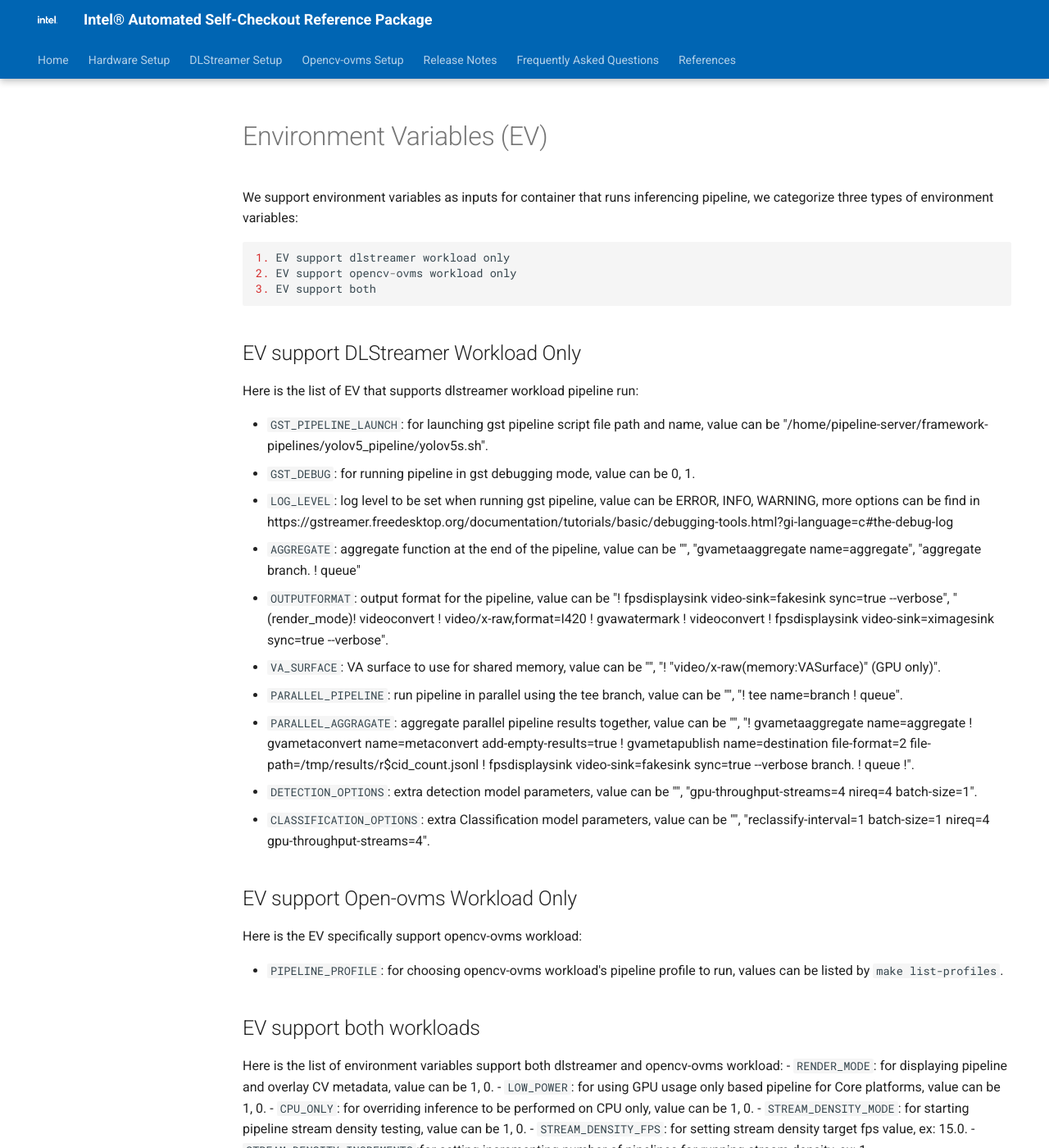
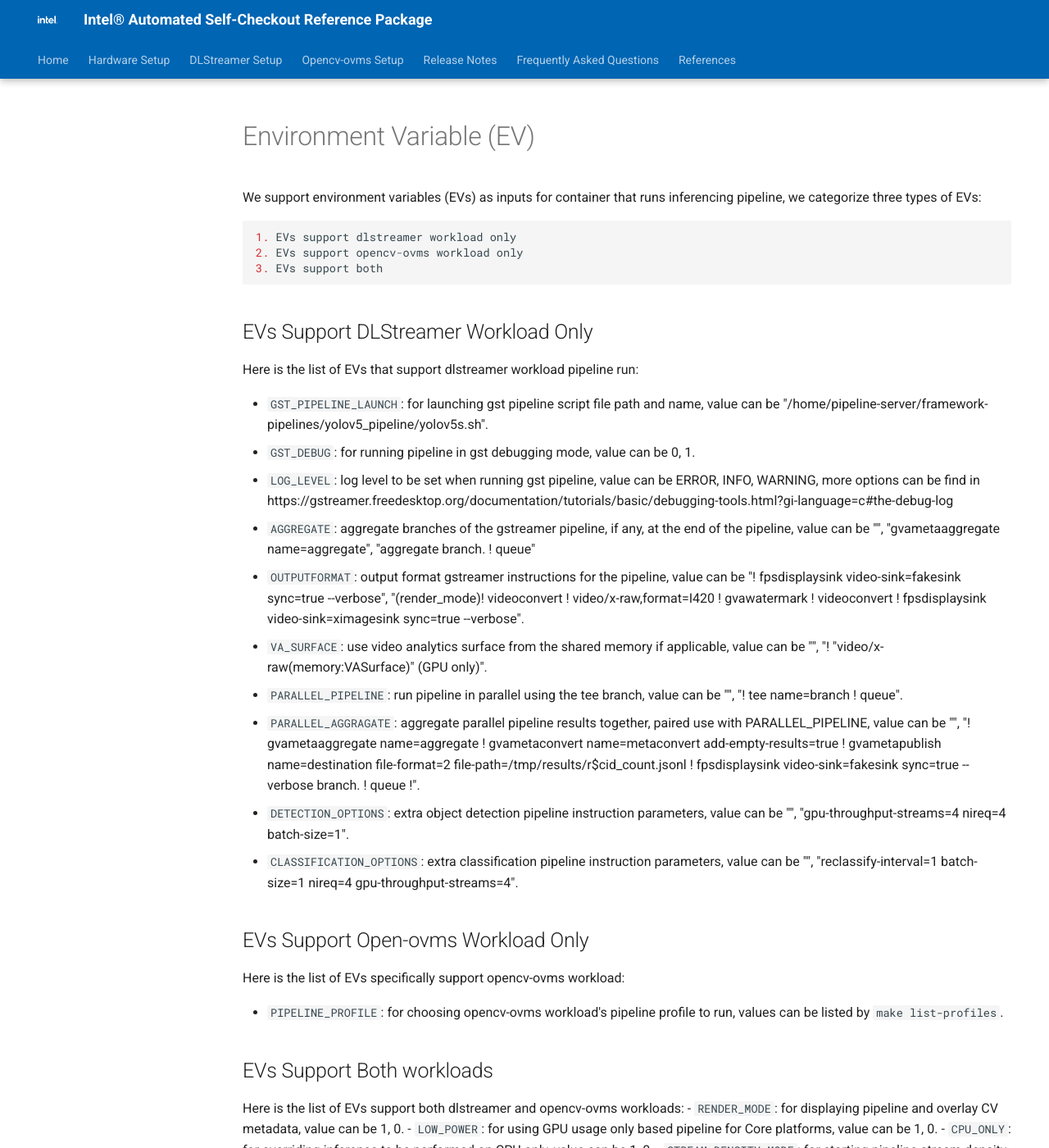
Before and after one commit to intel-retail/automated-self-checkout, an MkDocs documentation site: the page built from docs_src/environment_variables.md, in a window 1280 px wide and 1400 px high. Shown: the whole window at 82% size. Built offline with MkDocs 1.6.1 and Material for MkDocs 9.7.7, drawn with Linux system fonts in a browser that asks for light colours; comment, search, counter and statistics services are not loaded; some of the changed text lies outside the part shown.

Commit message:
doc: update from comments
Signed-off-by: Valina Li <valina.li@intel.com>

````diff
--- a/docs_src/environment_variables.md
+++ b/docs_src/environment_variables.md
@@ -1,31 +1,31 @@
-# Environment Variables (EV)
-We support environment variables as inputs for container that runs inferencing pipeline, we categorize three types of environment variables:
+# Environment Variable (EV)
+We support environment variables (EVs) as inputs for container that runs inferencing pipeline, we categorize three types of EVs:
 
-    1. EV support dlstreamer workload only
-    2. EV support opencv-ovms workload only
-    3. EV support both
+    1. EVs support dlstreamer workload only
+    2. EVs support opencv-ovms workload only
+    3. EVs support both
 
-## EV support DLStreamer Workload Only
-Here is the list of EV that supports dlstreamer workload pipeline run:
+## EVs Support DLStreamer Workload Only
+Here is the list of EVs that support dlstreamer workload pipeline run:
 
 - `GST_PIPELINE_LAUNCH`: for launching gst pipeline script file path and name, value can be "/home/pipeline-server/framework-pipelines/yolov5_pipeline/yolov5s.sh".
 - `GST_DEBUG`: for running pipeline in gst debugging mode, value can be 0, 1.
 - `LOG_LEVEL`: log level to be set when running gst pipeline, value can be ERROR, INFO, WARNING, more options can be find in https://gstreamer.freedesktop.org/documentation/tutorials/basic/debugging-tools.html?gi-language=c#the-debug-log
-- `AGGREGATE`: aggregate function at the end of the pipeline, value can be "", "gvametaaggregate name=aggregate", "aggregate branch. ! queue"
-- `OUTPUTFORMAT`: output format for the pipeline, value can be "! fpsdisplaysink video-sink=fakesink sync=true --verbose", "(render_mode)! videoconvert ! video/x-raw,format=I420 ! gvawatermark ! videoconvert ! fpsdisplaysink video-sink=ximagesink sync=true --verbose".
-- `VA_SURFACE`: VA surface to use for shared memory, value can be "", "! "video/x-raw(memory:VASurface)" (GPU only)".
+- `AGGREGATE`: aggregate branches of the gstreamer pipeline, if any, at the end of the pipeline, value can be "", "gvametaaggregate name=aggregate", "aggregate branch. ! queue"
+- `OUTPUTFORMAT`: output format gstreamer instructions for the pipeline, value can be "! fpsdisplaysink video-sink=fakesink sync=true --verbose", "(render_mode)! videoconvert ! video/x-raw,format=I420 ! gvawatermark ! videoconvert ! fpsdisplaysink video-sink=ximagesink sync=true --verbose".
+- `VA_SURFACE`: use video analytics surface from the shared memory if applicable, value can be "", "! "video/x-raw(memory:VASurface)" (GPU only)".
 - `PARALLEL_PIPELINE`: run pipeline in parallel using the tee branch, value can be "", "! tee name=branch ! queue".
-- `PARALLEL_AGGRAGATE`: aggregate parallel pipeline results together, value can be "", "! gvametaaggregate name=aggregate ! gvametaconvert name=metaconvert add-empty-results=true ! gvametapublish name=destination file-format=2 file-path=/tmp/results/r$cid_count.jsonl ! fpsdisplaysink video-sink=fakesink sync=true --verbose branch. ! queue !".
-- `DETECTION_OPTIONS`: extra detection model parameters, value can be "", "gpu-throughput-streams=4 nireq=4 batch-size=1".
-- `CLASSIFICATION_OPTIONS`: extra Classification model parameters, value can be "", "reclassify-interval=1 batch-size=1 nireq=4 gpu-throughput-streams=4".
+- `PARALLEL_AGGRAGATE`: aggregate parallel pipeline results together, paired use with PARALLEL_PIPELINE, value can be "", "! gvametaaggregate name=aggregate ! gvametaconvert name=metaconvert add-empty-results=true ! gvametapublish name=destination file-format=2 file-path=/tmp/results/r$cid_count.jsonl ! fpsdisplaysink video-sink=fakesink sync=true --verbose branch. ! queue !".
+- `DETECTION_OPTIONS`: extra object detection pipeline instruction parameters, value can be "", "gpu-throughput-streams=4 nireq=4 batch-size=1".
+- `CLASSIFICATION_OPTIONS`: extra classification pipeline instruction parameters, value can be "", "reclassify-interval=1 batch-size=1 nireq=4 gpu-throughput-streams=4".
 
-## EV support Open-ovms Workload Only
-Here is the EV specifically support opencv-ovms workload:
+## EVs Support Open-ovms Workload Only
+Here is the list of EVs specifically support opencv-ovms workload:
 
 - `PIPELINE_PROFILE`: for choosing opencv-ovms workload's pipeline profile to run, values can be listed by `make list-profiles`.
 
-## EV support both workloads
-Here is the list of environment variables support both dlstreamer and opencv-ovms workload:
+## EVs Support Both workloads
+Here is the list of EVs support both dlstreamer and opencv-ovms workloads:
 - `RENDER_MODE`: for displaying pipeline and overlay CV metadata, value can be 1, 0.
 - `LOW_POWER`: for using GPU usage only based pipeline for Core platforms, value can be 1, 0.
 - `CPU_ONLY`: for overriding inference to be performed on CPU only, value can be 1, 0.
@@ -43,6 +43,8 @@
     1. as parameter input to docker-run.sh script
     2. in the env files
 
+The input parameter will override the one in the env files if both are used.
+
 ### EV as input parameter
 EV as input parameter to pipeline run, here is an example:
 
@@ -51,9 +53,9 @@
 ode_disabled
 ```
 
-### Editing the env files
+### Editing the Env Files
 EV can be configured for advanced user in `configs/dlstreamer/framework-pipelines/yolov5_pipeline/`
     - `yolov5-cpu.env` file for running pipeline in core system
     - `yolov5-gpu.env` file for running pipeline in gpu or multi
 
-these two files currently hold the default values. The EV input to docker-run.sh will overwrite the value set in yolov5-cpu.env or yolov5-gpu.env as input to pipeline run.
+these two files currently hold the default values.
````
